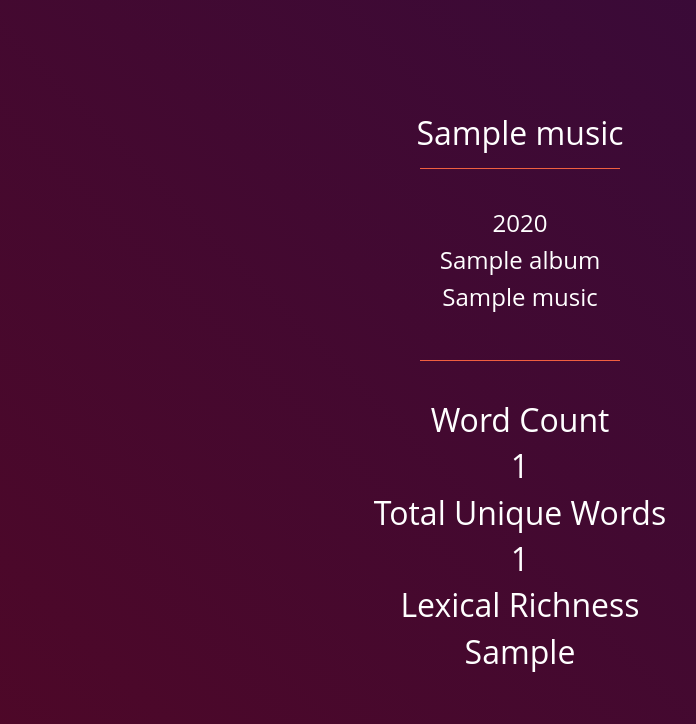
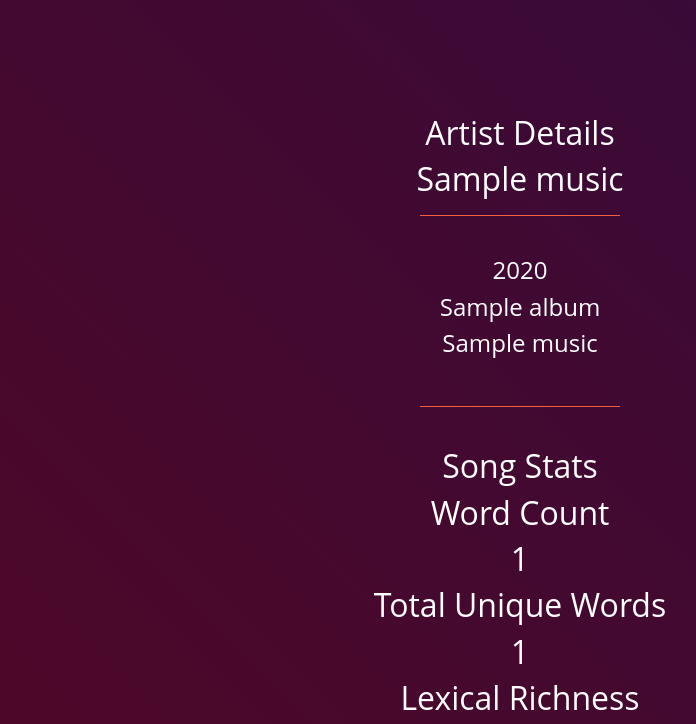
Before and after one commit to Janujan/Lyricize, a Django app: template lyricize/lyricizer/templates/resultsPage.html in a window 1280 px wide. Shown: the top 724 px of the page, without its empty margins (120-816 px from the left). Run offline with Django 3.2, Linux system fonts and the light colour scheme; the template is opened without the code that fills it: most values are stand-ins (such as "Sample title", 1, 10 or a date in 2020); some libraries are stand-ins or nearby versions.

Commit message:
applying changes

```diff
--- a/lyricize/lyricizer/templates/resultsPage.html
+++ b/lyricize/lyricizer/templates/resultsPage.html
@@ -8,6 +8,7 @@
       {% if music %}
       <div class="row">
           <div class="col-lg-12">
+            <h2 class=text-center>Artist Details</h2>
             <h2 class=text-center>{{music.artist_name}}</h2>
             <hr>
             <br>
@@ -22,6 +23,7 @@
       <div class="row">
         <div class="col-lg-12">
           <br>
+          <h2 class=text-center>Song Stats</h2>
           <h2 class=text-center>Word Count</h2>
           <h2 class=text-center>{{word_count}}</h2>
 
```
